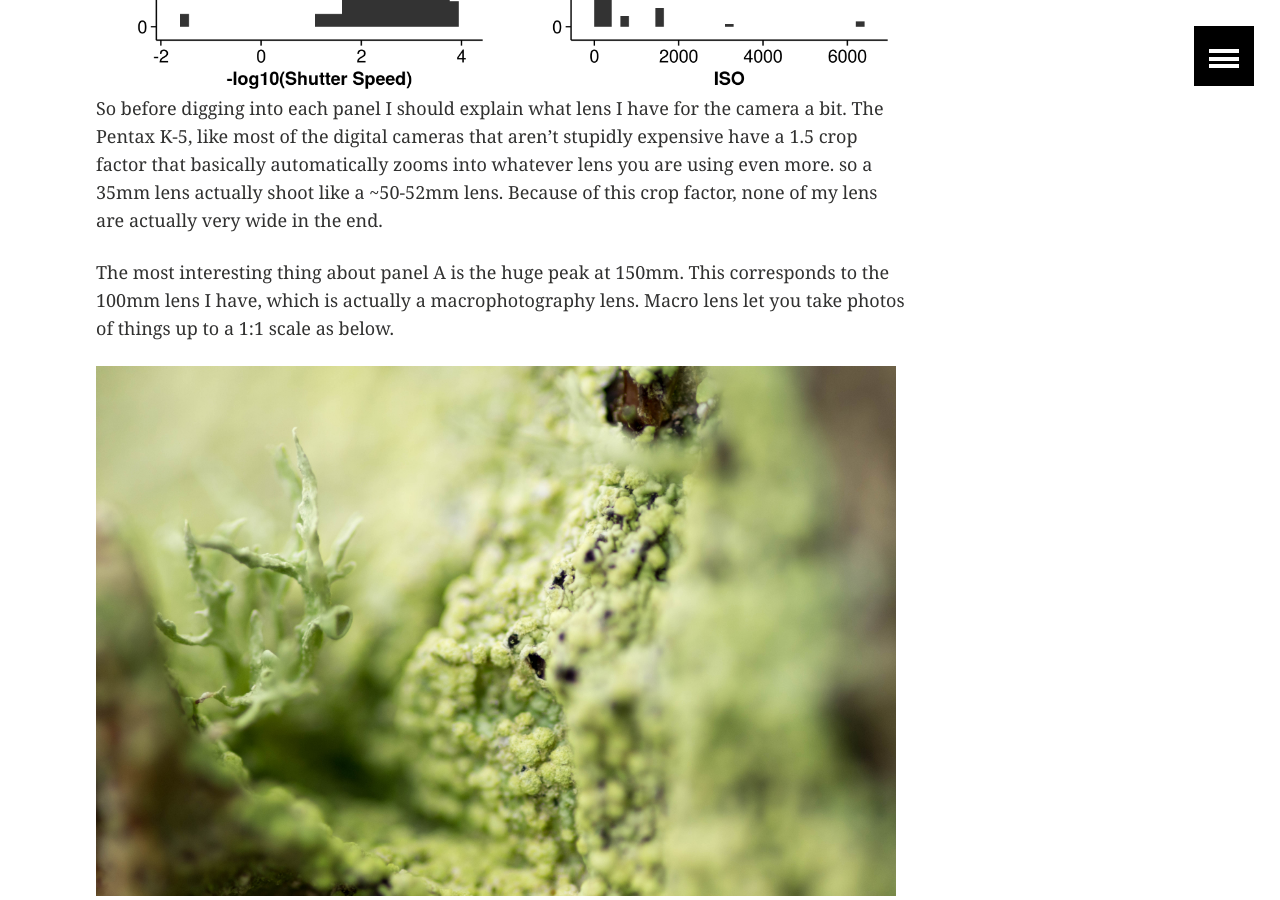
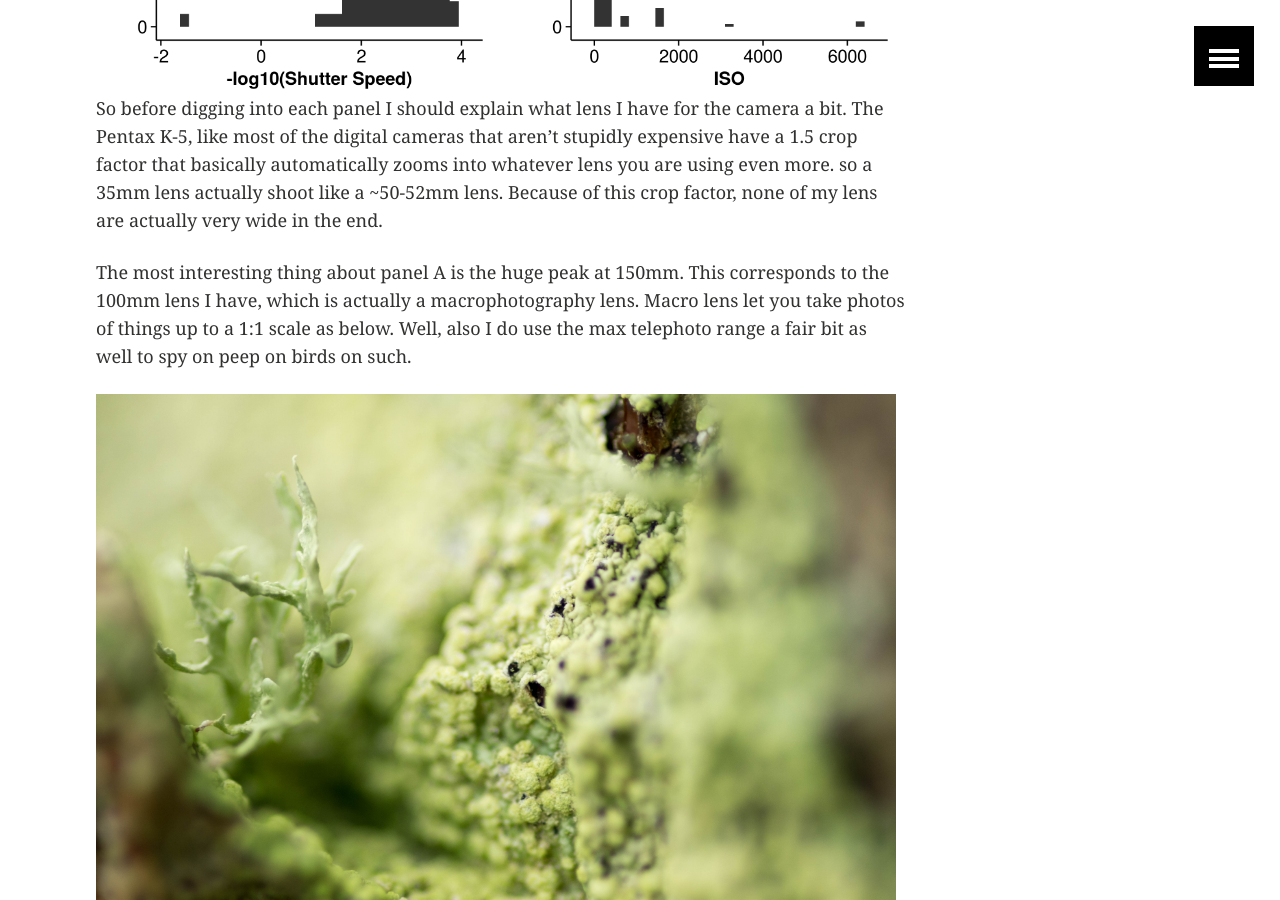
Before and after one commit to thomas-keller/thomas-keller.github.io, a Jekyll site: the page built from _posts/2016-3-30-ggplot-cowplot-photography-habits.md, in a window 1280 px wide and 900 px high, scrolled down 4374 px. Built offline with Jekyll 4.4.1, drawn with Linux system fonts in a browser that asks for light colours; comment, search, counter and statistics services are not loaded.

```diff
--- a/_posts/2016-3-30-ggplot-cowplot-photography-habits.md
+++ b/_posts/2016-3-30-ggplot-cowplot-photography-habits.md
@@ -68,7 +68,7 @@ save_plot('tek_photodat.jpg',tekphoto,ncol=2,nrow=2)
 ![image](http://thomas-keller.github.io/images/tek_photodat.png)
 So before digging into each panel I should explain what lens I have for the camera a bit. The Pentax K-5, like most of the digital cameras that aren't stupidly expensive have a 1.5 crop factor that basically automatically zooms into whatever lens you are using even more. so a 35mm lens actually shoot like a ~50-52mm lens. Because of this crop factor, none of my lens are actually very wide in the end.
 
-The most interesting thing about panel A is the huge peak at 150mm. This corresponds to the 100mm lens I have, which is actually a macrophotography lens. Macro lens let you take photos of things up to a 1:1 scale as below.
+The most interesting thing about panel A is the huge peak at 150mm. This corresponds to the 100mm lens I have, which is actually a macrophotography lens. Macro lens let you take photos of things up to a 1:1 scale as below. Well, also I do use the max telephoto range a fair bit as well to spy on peep on birds on such.
 
 <img src="https://thomas-keller.github.io/images/lichen.jpg" width="800">
 
```
